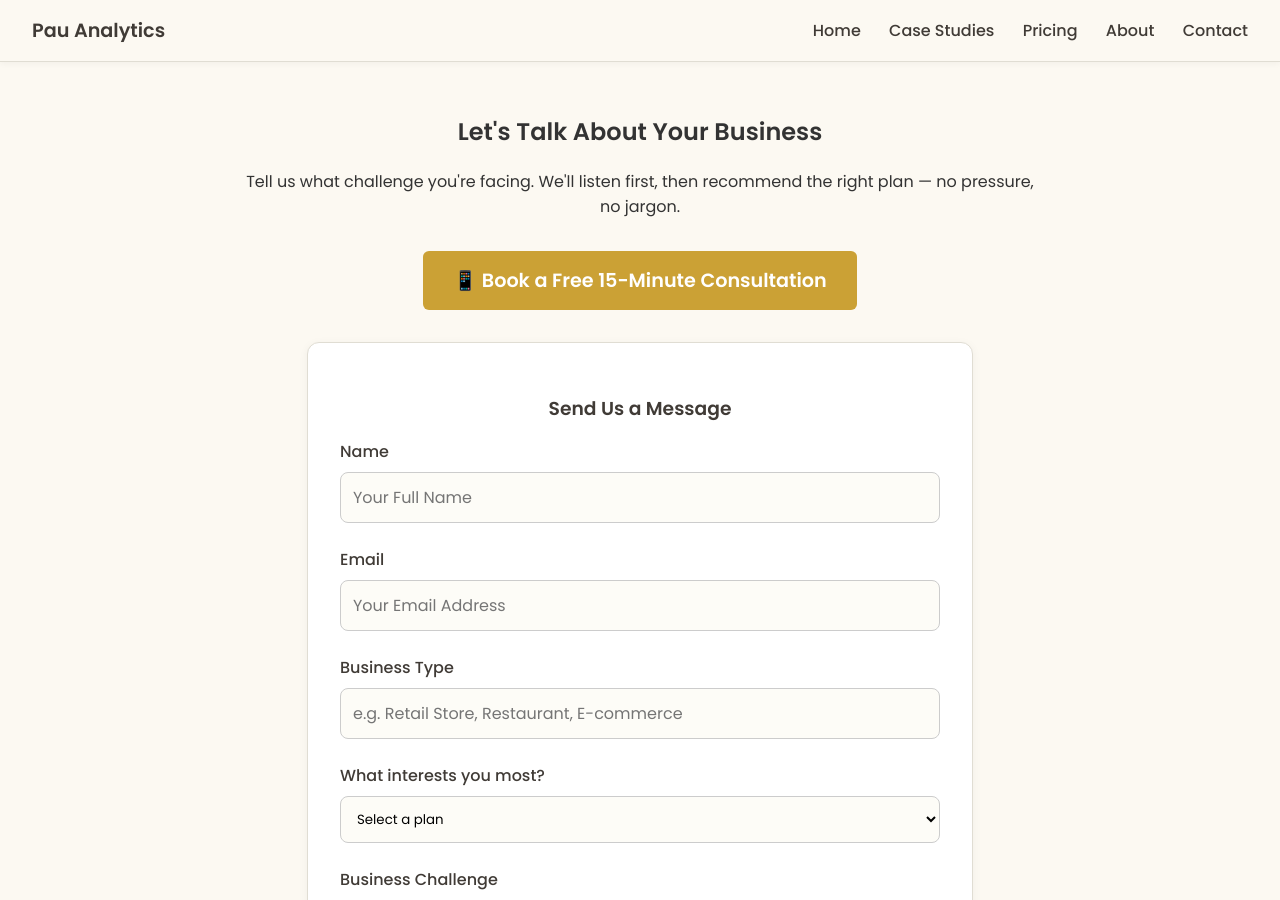
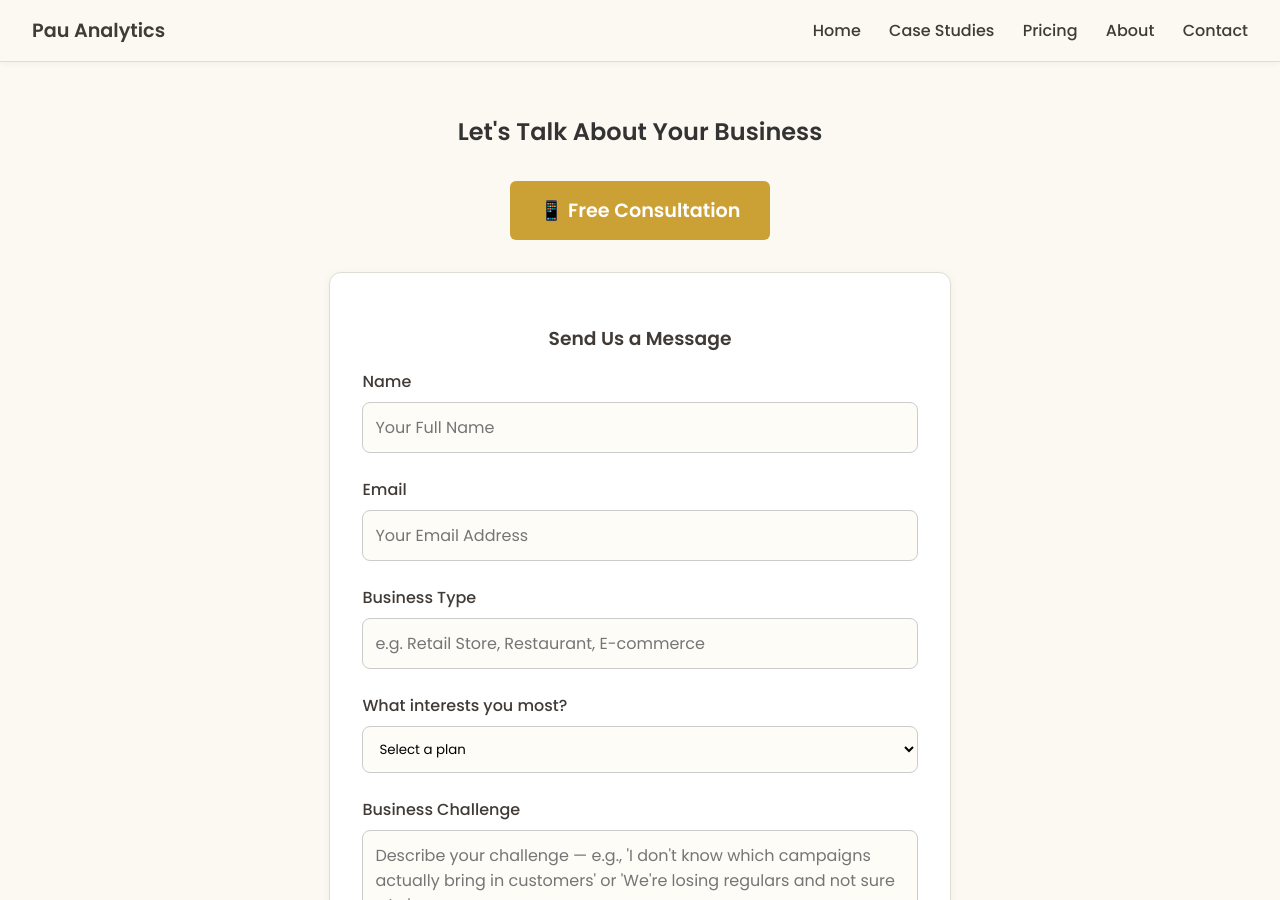
Before and after one commit to lyven81/pinnacles-learning-website, a Jekyll site: the page contact.html, which Jekyll copies as it is, in a window 1280 px wide and 900 px high. Built offline with Jekyll 4.4.1, drawn with Linux system fonts in a browser that asks for light colours.

Commit message:
Remove social proof section from pricing, simplify contact page CTA
Co-Authored-By: Claude Opus 4.6 <noreply@anthropic.com>

```diff
--- a/contact.html
+++ b/contact.html
@@ -277,10 +277,9 @@
   <div class="container">
     <section class="intro">
       <h1>Let's Talk About Your Business</h1>
-      <p>Tell us what challenge you're facing. We'll listen first, then recommend the right plan — no pressure, no jargon.</p>
 
       <div style="margin: 2rem 0;">
-        <a href="https://wa.me/60149207099?text=I'd%20like%20to%20book%20a%20free%20consultation" class="cta-button" style="font-size: 1.2rem; padding: 15px 30px;">📱 Book a Free 15-Minute Consultation</a>
+        <a href="https://wa.me/60149207099?text=I'd%20like%20to%20book%20a%20free%20consultation" class="cta-button" style="font-size: 1.2rem; padding: 15px 30px;">📱 Free Consultation</a>
       </div>
 
       <form action="https://formsubmit.co/admin@pauanalytics.com" method="post" class="contact-form">
--- a/pricing.html
+++ b/pricing.html
@@ -605,11 +605,6 @@
       </table>
     </div>
 
-    <!-- Social Proof -->
-    <div class="special-offer">
-      <strong>Trusted by Malaysian SMEs</strong>
-      <p>Business owners in retail, F&B, e-commerce, and fitness use Pau Analytics to make confident, data-backed decisions every month.</p>
-    </div>
 
   </div>
 
```
